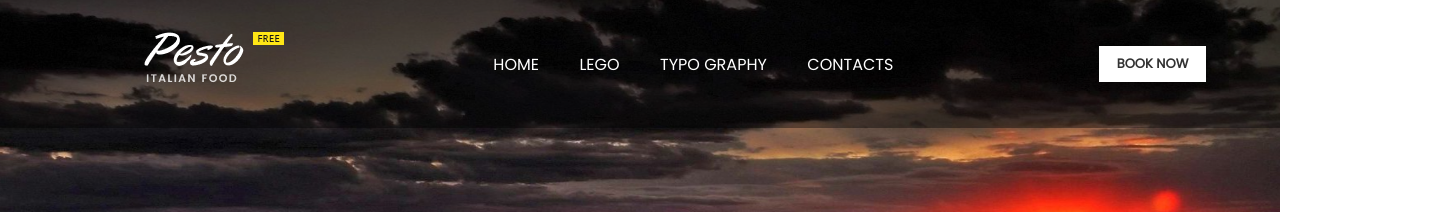
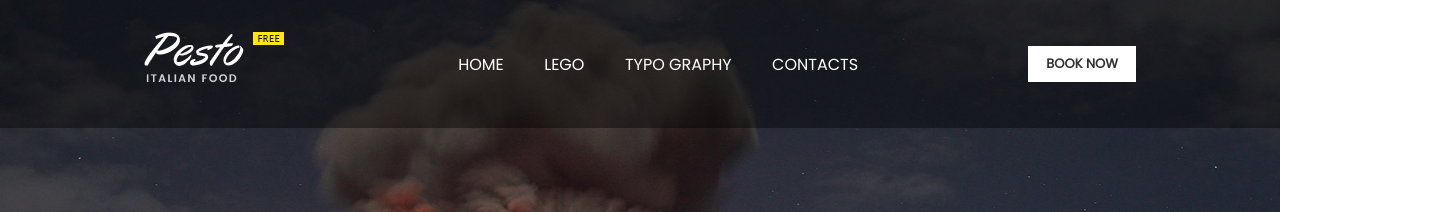
Before and after one commit to cthegost/FairLown, a plain HTML site: page index.html in a window 1280 px wide. Shown: the top 212 px of the page, 1456 px wide, since content can reach past the window. Drawn offline with nearby package versions, Linux system fonts and the light colour scheme.

Commit message:
fix % to rems and more more other fixes

```diff
--- a/scss/_first.scss
+++ b/scss/_first.scss
@@ -6,7 +6,7 @@
 }
 
 .back {
-  background: url(../img/ozero-zakat-okoiom-svetilo-bereg-tsvety.jpg) no-repeat;
+  background: url(../img/ostrov-anak-krakatau-indoneziia-vulkan-izverzhenie.jpg) no-repeat;
   background-repeat: round;
   width: 120%;
   height: 100%;
--- a/scss/_fourth.scss
+++ b/scss/_fourth.scss
@@ -2,16 +2,17 @@
   background: #f5f5f5;
   width: 100%;
   height: 1400px;
+  display: flex;
+  justify-content: center;
 }
 
 .container-flex-column-center {
   text-align: center;
   display: flex;
   flex-direction: column;
-  width: 63%;
+  width: 75rem;
   height: 100%;
   justify-content: center;
-  padding-left: 22rem;
 }
 
 .menu-name {
--- a/scss/_header.scss
+++ b/scss/_header.scss
@@ -3,6 +3,8 @@
   position: fixed;
   z-index: 1;
   transition: 0.3s;
+  display: flex;
+  justify-content: center;
 }
 
 .header-scroll {
@@ -22,8 +24,7 @@
   flex-direction: row;
   justify-content: space-between;
   height: 100%;
-  width: 83%;
-  padding-left: 9rem;
+  width: 102rem;
   align-items: center;
 }
 
@@ -67,3 +68,29 @@
   color: #fff;
   background: #323232;
 }
+
+
+
+@media screen and (max-width: 1678px) {
+  .container-flex-row-header {
+    width: 91rem;
+  }
+}
+
+@media screen and (max-width: 1540px) {
+  .container-flex-row-header {
+    width: 85rem;
+  }
+}
+
+@media screen and (max-width: 1413px) {
+  .container-flex-row-header {
+    width: 78rem;
+  }
+}
+
+@media screen and (max-width: 1290px) {
+  .container-flex-row-header {
+    width: 62rem;
+  }
+}
--- a/scss/_modalfoto.scss
+++ b/scss/_modalfoto.scss
@@ -7,6 +7,7 @@
   top: 0;
   background-color: rgba(0, 0, 0, 0.9);
   z-index: 9999;
+  transition: 0.3s;
 
   button {
     background-color: rgba(255, 255, 255, 0.0001);
@@ -74,6 +75,7 @@
         justify-content: center;
         vertical-align: middle;
         height: 80%;
+        transition: 0.2s;
 
         .photosSliderPhoto {
           width: 20%;
--- a/scss/_second.scss
+++ b/scss/_second.scss
@@ -12,7 +12,7 @@
 .container-flex-row {
   display: flex;
   flex-direction: row;
-  width: 63%;
+  width: 75rem;
   justify-content: space-between;
   height: 100%;
 }
@@ -73,8 +73,7 @@
 .container-flex-column {
   display: flex;
   flex-direction: column;
-  width: 63%;
+  width: 75rem;
   height: 100%;
   justify-content: center;
-  padding-left: 22rem;
 }
--- a/scss/_third.scss
+++ b/scss/_third.scss
@@ -1,6 +1,8 @@
 .third {
   text-align: center;
   height: 58rem;
+  display: flex;
+  justify-content: center;
 }
 
 .offer-cards {
```
Also changed, not shown: img/gory-derevia-otrazhenie-ozero.jpg (added), img/ostrov-anak-krakatau-indoneziia-vulkan-izverzhenie.jpg (added), img/sherlock-serial-sherlock-bbc-sherlock-holmes-sherlock-bbc--4.jpg (added), scss/main.css, scss/main.scss (line endings or trailing spaces), 2 other files.
